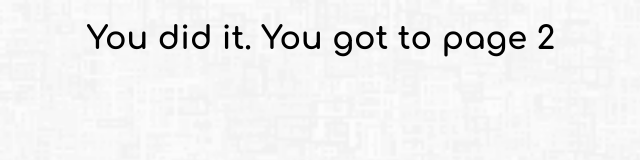
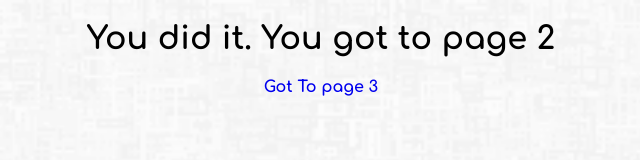
Before and after one commit to jeffkealy/jeff-kealy-portfolio, a website: page public/views/page2.html in a window 1280 px wide. Shown: the whole page, without its empty margins (319-959 px from the left). Drawn offline with nearby package versions, Linux system fonts and the light colour scheme; a web font is replaced by a local one.

Commit message:
added link on page 2

```diff
--- a/public/views/page2.html
+++ b/public/views/page2.html
@@ -11,12 +11,13 @@
     <script src="../vendors/jquery-3.1.1.min.js"></script>
     <script src="../scripts/client.js"></script>
     <style>
-      h1 {
+      body {
         text-align: center;
       }
     </style>
   </head>
   <body>
     <h1>You did it. You got to page 2</h1>
+    <a href="/page3">Got To page 3</a>
   </body>
 </html>
```
